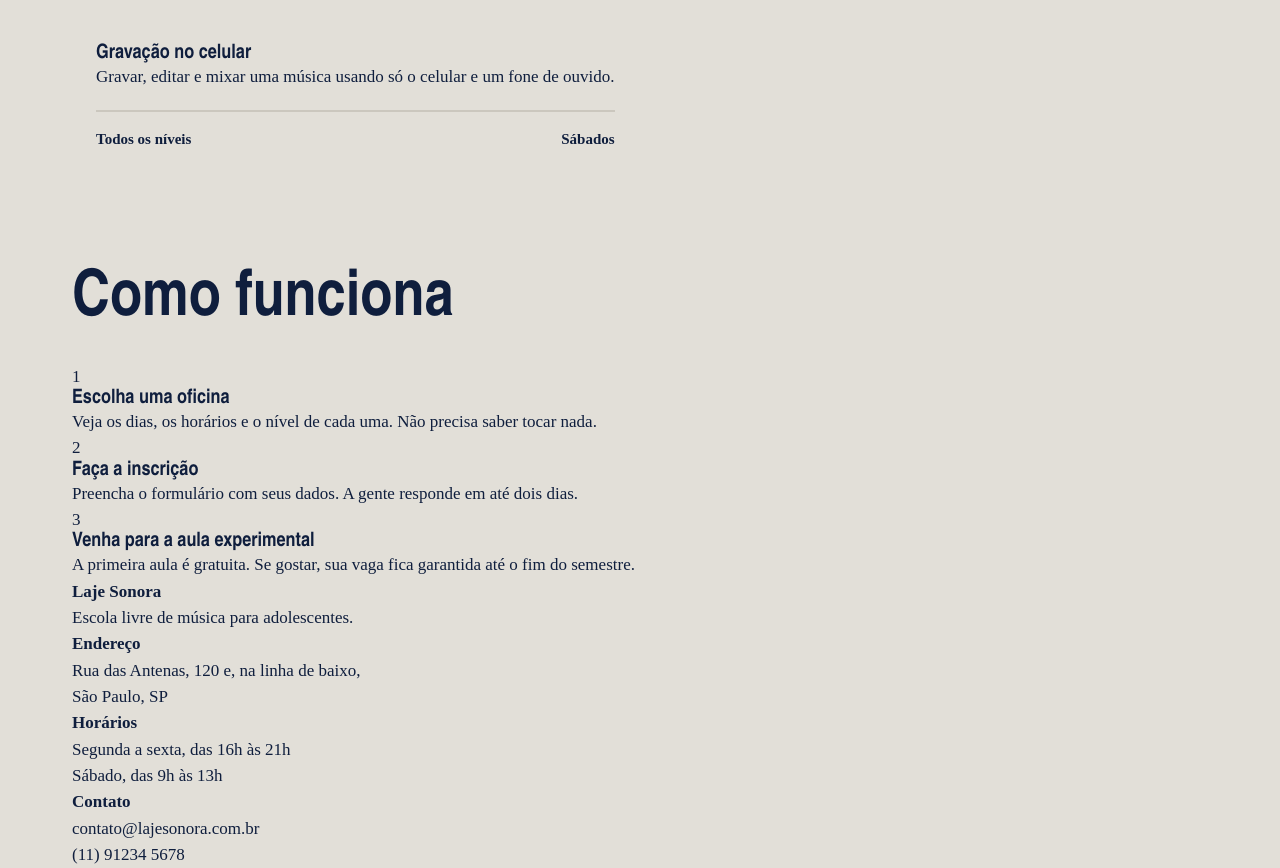
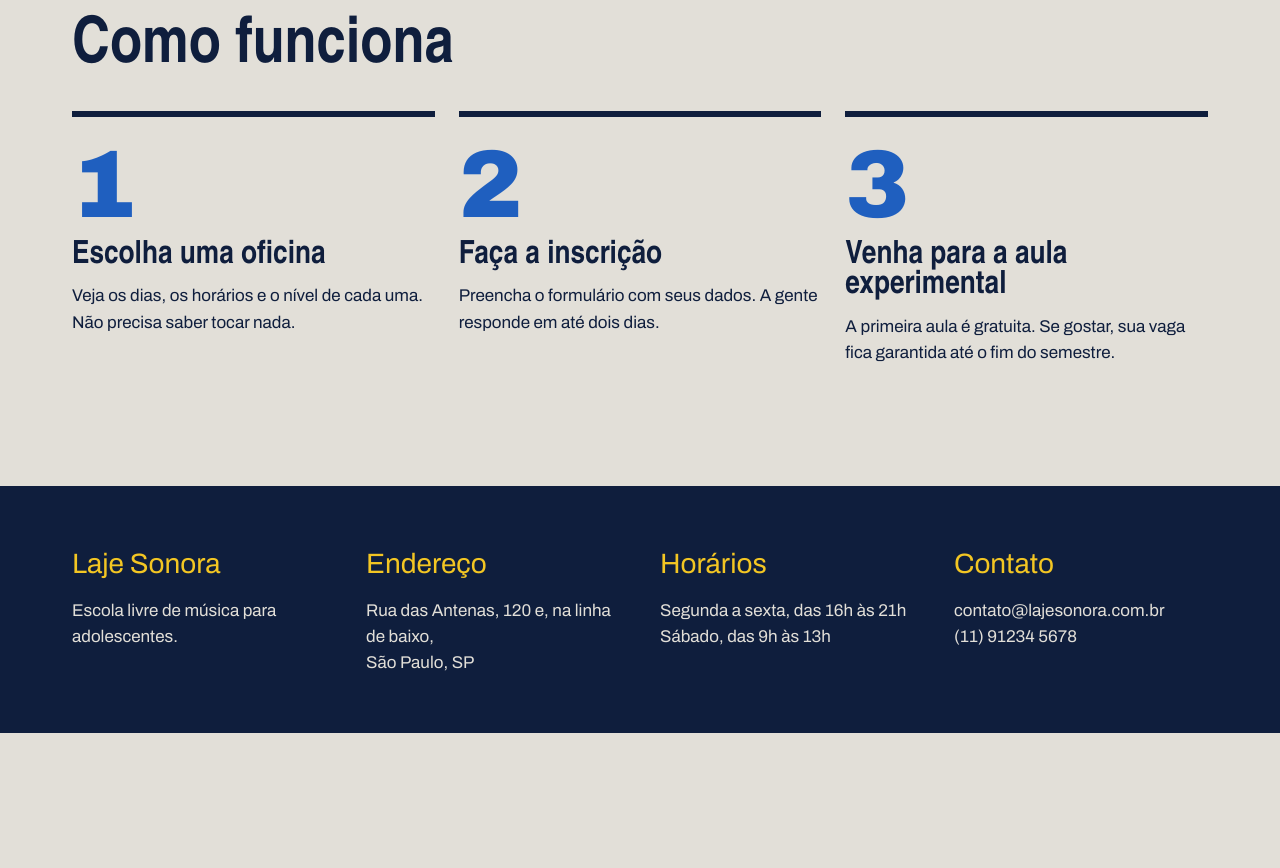
Before and after one commit to giovannaletticia-1/lage_sonora, a plain HTML site: page index.html in a window 1280 px wide. Shown: the part 1818-2686 px from the top of the page. After the commit the page ends 2551 px from the top, so only its background shows below. Drawn offline with Linux system fonts and the light colour scheme; a web font is replaced by a local one.

Commit message:
Página inicial pronta

```diff
--- a/index.css
+++ b/index.css
@@ -20,7 +20,7 @@
 body{
     background-color: var(--concreto);
     color: var(--tinta);
-    font: var(--fonte-texto);
+    font-family: var(--fonte-texto);
     font-size: 17px;
     line-height: 1.55;
 }
@@ -196,3 +196,55 @@ h1{
     display: flex;
     justify-content: space-between;
 }
+
+.passos{
+    display: flex;
+    gap: 24px;
+
+}
+
+.passo{
+    border-top: 6px solid var(--tinta);
+    padding-top: 20px;
+    flex: 1;
+
+    h3{
+        font-size: 32px;
+        margin-block: 8px 12px;
+    }
+}
+
+.passo-numero{
+    font: var(--fonte-cartaz);
+    font-size: 96px;
+    font-weight: 900;
+    line-height: 1;
+    color: var(--caixa-dagua);
+
+}
+
+.rodape{
+    margin-top: 120px;
+    background-color: var(--tinta);
+    color: var(--concreto);
+    padding-block: 56px;
+
+    h4{
+        font: var(--fonte-cartaz);
+        font-size: 28px;
+        color: var(--fita);
+        margin-bottom: 12px;
+    }
+
+}
+
+.rodape-colunas{
+    display: flex;
+    gap: 40px;
+}
+
+
+.rodape-coluna{
+    flex: 1;
+
+}
--- a/index.html
+++ b/index.html
@@ -4,7 +4,8 @@
     <meta charset="UTF-8">
     <meta name="viewport" content="width=device-width, initial-scale=1.0">
     <title>Laje Sonora | início</title>
-    <link rel="preconnect" href="https://fonts.googleapis.com">    <link rel="preconnect" href="https://fonts.gstatic.com" crossorigin>
+    <link rel="preconnect" href="https://fonts.googleapis.com">
+    <link rel="preconnect" href="https://fonts.gstatic.com" crossorigin>
     <link href="https://fonts.googleapis.com/css2?family=Archivo:ital,wght@0,100..900;1,100..900&family=Big+Shoulders:opsz,wght@10..72,100..900&display=swap" rel="stylesheet">
     <link rel="stylesheet" href="index.css">
 </head>
@@ -59,7 +60,7 @@
             </article>
 
 
-            <article>
+            <article class="card">
               <div class="foto foto-amarela">
 
               </div>
@@ -80,7 +81,7 @@
             </article>
 
 
-            <article>
+            <article class="card">
                 <div class="foto">
 
                 </div>
@@ -101,7 +102,7 @@
               </article>
 
 
-              <article>
+              <article class="card">
                 <div class="foto foto-branca">
 
                 </div>
@@ -123,7 +124,7 @@
 
 
 
-              <article>
+              <article class="card">
                 <div class="foto foto-azul">
 
                 </div>
@@ -144,7 +145,7 @@
 
 
 
-              <article>
+              <article class="card">
                 <div class="foto foto-amarela">
 
                 </div>
```
